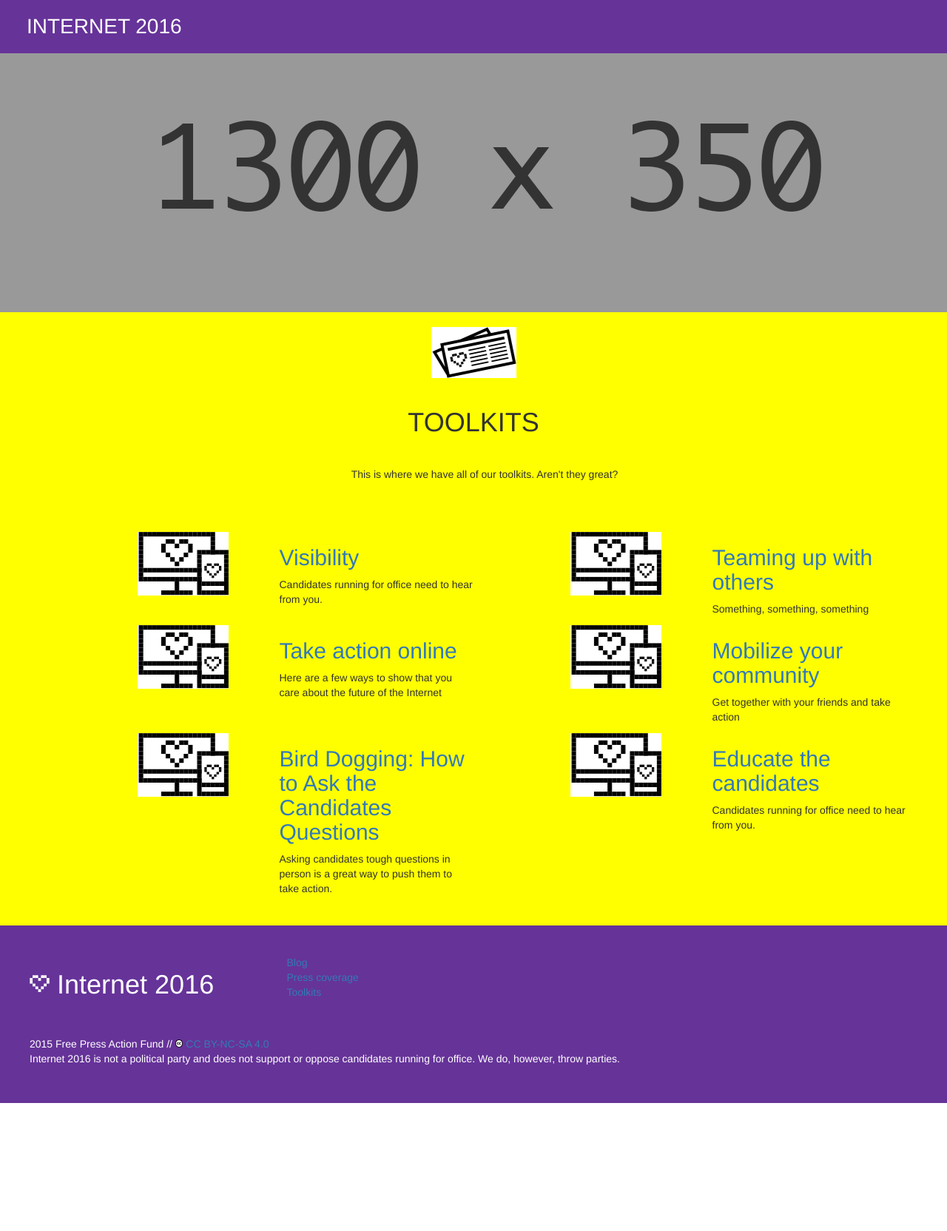
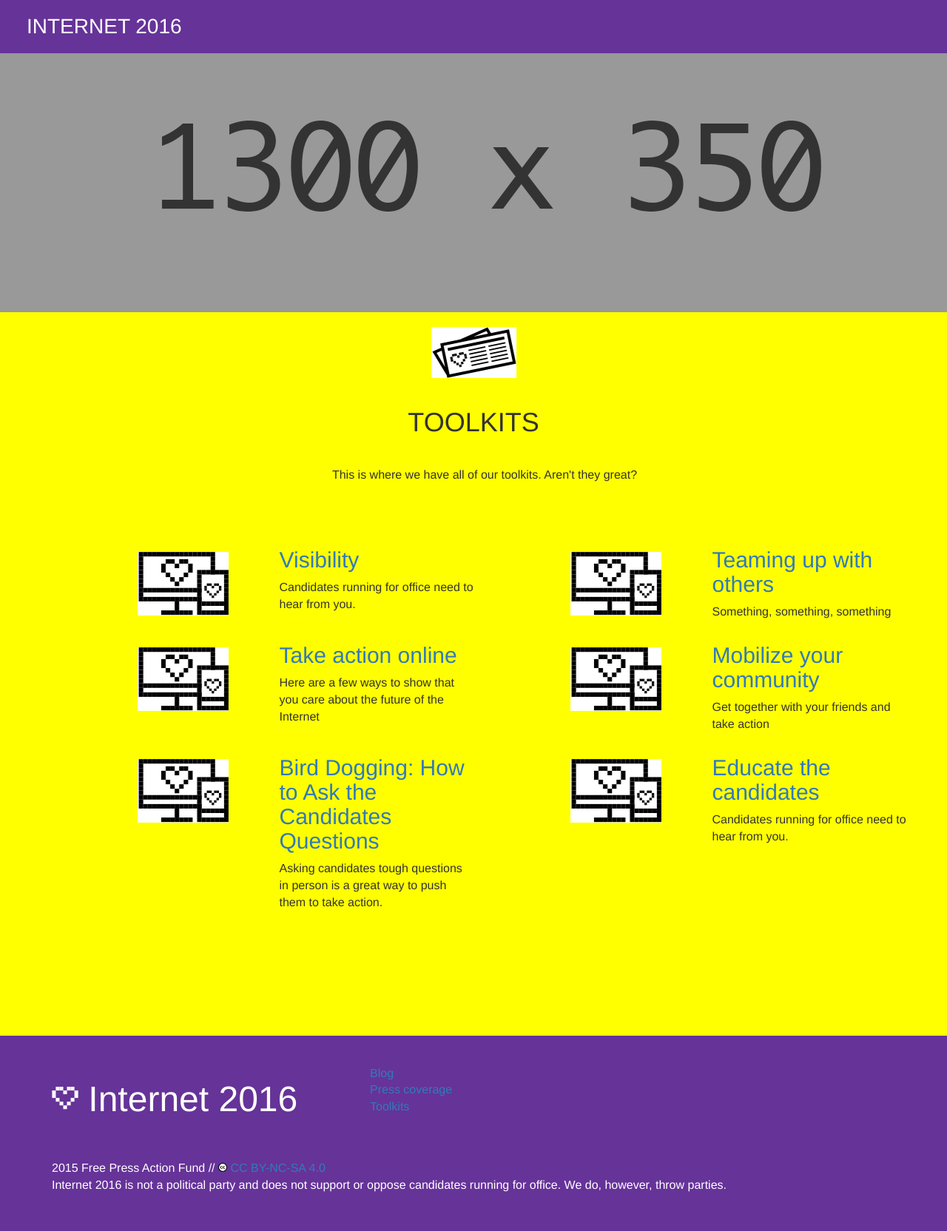
Before and after one commit to freepress/internet2016, a Jekyll site: the page built from toolkits/index.html, in a window 1280 px wide. Shown: the whole page at 74% size. Built offline with Jekyll 4.4.1, drawn with Linux system fonts in a browser that asks for light colours; some web fonts are replaced; before the commit the page ends 1491 px from its top, so only the background shows below that.

Commit message:
make grid line up better

```diff
--- a/_layouts/default.html
+++ b/_layouts/default.html
@@ -50,19 +50,20 @@
 
   {{content}}
 
-  <footer>
+  <footer >
+    <div class="container">
     <div class="row">
-      <div class="col-sm-3">
+      <div class="col-sm-4">
         <h1><span class="digital-heart-white"></span> Internet 2016</h1>
       </div>
-      <div class="col-sm-3">
+      <div class="col-sm-4">
         <ul>
           <li><a href="/blog">Blog</a></li>
           <li><a href="/press">Press coverage</a></li>
           <li><a href="/toolkits">Toolkits</a></li>
         </ul>
       </div>
-      <div class="col-sm-3">
+      <div class="col-sm-4">
         <ul>
           <!-- <li>Privacy Policy</li>
           <li>Contact us</li> -->
@@ -75,6 +76,7 @@
       2015 Free Press Action Fund // <a href="http://creativecommons.org/licenses/by-nc-sa/4.0/"><span class="creativecommons-icon"></span> CC BY-NC-SA 4.0</a><br>
       Internet 2016 is not a political party and does not support or oppose candidates running for office. We do, however, throw parties.
     </p>
+    </div>
   </footer>
 
   </body>
--- a/assets/css/internet2016.css
+++ b/assets/css/internet2016.css
@@ -1,3 +1,7 @@
+body {
+  font-size: 16px;
+}
+
 .navbar-i16 {
   background-color:#663399;
   border-color:#663399;
@@ -230,6 +234,17 @@
 
 #toolkits-list-main {
   background-color:#FFFF00;
-  margin: 0px;
-  padding: 0px;
+  padding-bottom: 10%;
 }
+
+footer h1 {
+  font-size: 3em;
+}
+
+#toolkit-list-intro-text {
+   padding-bottom: 5%;
+}
+
+.toolkit-list-icons {
+  padding-top:2%
+}
--- a/toolkits/index.html
+++ b/toolkits/index.html
@@ -15,12 +15,12 @@
 <h1 class="text-center single-page-title">{{page.title}}</h1>
 
   <section class="container">
-    <p class="text-center" style="padding-bottom: 4em;">
+    <p class="text-center" id="toolkit-list-intro-text">
       {{page.intro_text}}
     </p>
     <div class="row">
       {% for post in site.categories['toolkits'] limit: 2 offset: 0 %}
-      <div class="col-md-2 col-md-offset-1">
+      <div class="col-md-2 col-md-offset-1 toolkit-list-icons">
         <img src="{{site.img_dir}}icons/{{post.icon}}" class="pull-left" />
       </div>
       <div class="col-md-3">
@@ -34,7 +34,7 @@
 
     <div class="row">
       {% for post in site.categories['toolkits'] limit: 2 offset: 2 %}
-      <div class="col-md-2 col-md-offset-1">
+      <div class="col-md-2 col-md-offset-1 toolkit-list-icons">
         <img src="{{site.img_dir}}icons/{{post.icon}}" class="pull-left" />
       </div>
       <div class="col-md-3">
@@ -48,7 +48,7 @@
 
     <div class="row">
       {% for post in site.categories['toolkits'] limit: 2 offset: 4 %}
-      <div class="col-md-2 col-md-offset-1">
+      <div class="col-md-2 col-md-offset-1 toolkit-list-icons">
         <img src="{{site.img_dir}}icons/{{post.icon}}" class="pull-left" />
       </div>
       <div class="col-md-3">
```
